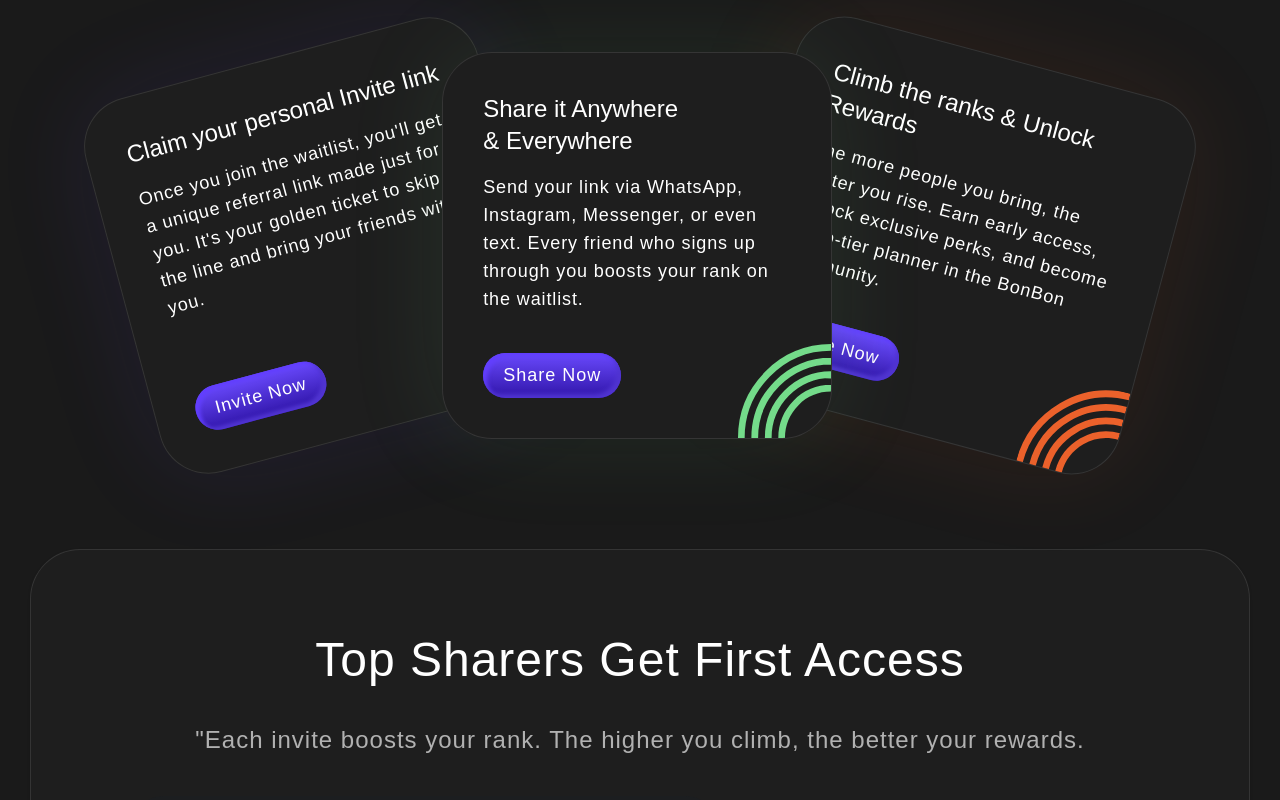
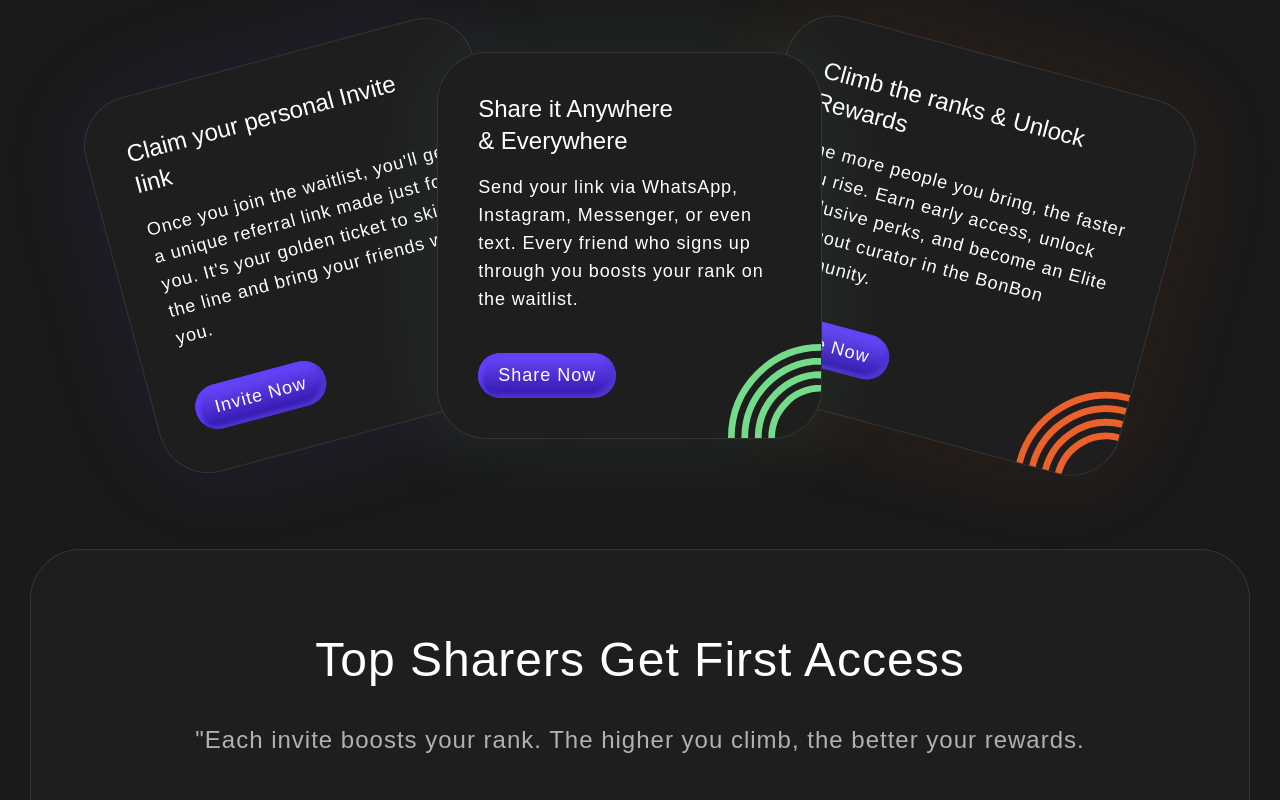
Before and after one commit to Expedey/bon-bon-landing-page, a Next.js app: page / in a window 1280 px wide. Shown: the part 2760-3560 px from the top of the page. Built offline with nearby package versions, Linux system fonts and the light colour scheme; a web font is replaced by a local one.

Commit message:
Chore: Minor content and UI changes

```diff
--- a/src/screens/HomePage/sections/ReferralSection/index.tsx
+++ b/src/screens/HomePage/sections/ReferralSection/index.tsx
@@ -40,7 +40,7 @@ const ReferralSection = (): JSX.Element => {
     {
       title: "Climb the ranks & Unlock Rewards",
       description:
-        "The more people you bring, the faster you rise. Earn early access, unlock exclusive perks, and become a top-tier planner in the BonBon community.",
+        "The more people you bring, the faster you rise. Earn early access, unlock exclusive perks, and become an Elite hangout curator in the BonBon community.",
       buttonText: "Share Now",
       index: "z-[3] xl:z-[1]",
       shadow: "xl:shadow-[0px_0px_100px_#eb612b1a]",
--- a/src/screens/HomePage/sections/StatsSection/index.tsx
+++ b/src/screens/HomePage/sections/StatsSection/index.tsx
@@ -84,7 +84,7 @@ const StatsSection = (): JSX.Element => {
                 <div className="absolute top-[0px] left-[-40px] -translate-y-1/2">
                   {card.icon}
                 </div>
-                <CardContent className="flex flex-col items-start gap-4 px-10 py-[50px] h-full">
+                <CardContent className="flex flex-col items-start gap-4 px-9 py-[50px] h-full">
                   <h2 className="w-full text-white xl:text-[56px] text-center">
                     {card.value}
                   </h2>
```
